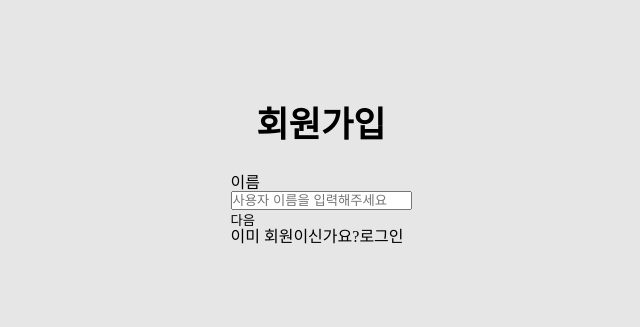
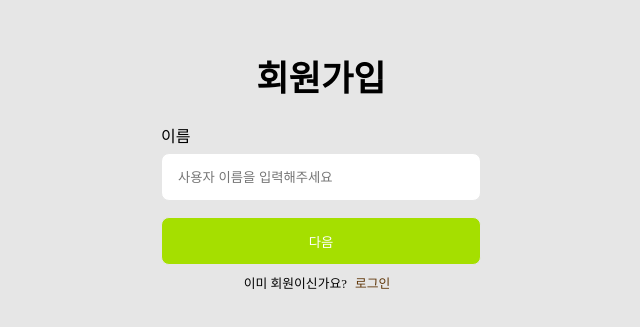
Before and after one commit to AND-SOPT-WEB/TaeWookKim, a React (Vite) app in the folder week4/assignment/week4_assignment/: page /signup in a window 1280 px wide. Shown: the part 239-566 px from the top of the page, without its empty margins (319-959 px from the left). Built offline with nearby package versions, Linux system fonts and the light colour scheme; no server answers.

Commit message:
feat: 회원가입(이름) 구현 완료

```diff
--- a/week4/assignment/week4_assignment/src/pages/SignUp/NamePage.tsx
+++ b/week4/assignment/week4_assignment/src/pages/SignUp/NamePage.tsx
@@ -1,5 +1,6 @@
 import styled from '@emotion/styled';
 import { useNavigate } from 'react-router-dom';
+import { Theme } from '../../styles/Themes';
 
 interface FormData {
   id: string;
@@ -22,23 +23,90 @@ const NamePage = ({ onChange, onNext, value }: NamePageProps) => {
 
   return (
     <div>
-      <h2>이름</h2>
-      <div>
-      <input
+      <H2>이름</H2>
+      <InputContainer>
+        <Input
           type="text"
           placeholder="사용자 이름을 입력해주세요"
           value={value}
           onChange={(e) => onChange('id', e.target.value)}
         />
         {value.length > 8 && <span>이름은 8자 이하로 입력해주세요</span>}
-    </div>
-    <div><button>다음</button></div>
-    <div>
+      </InputContainer>
+      <ButtonContainer>
+        <Button disabled={value.length < 0 || value.length > 8} onClick={onNext}>
+          다음
+        </Button>
+      </ButtonContainer>
+      <LoginContainer>
         <span>이미 회원이신가요?</span>
         <span onClick={MovetoLogin}>로그인</span>
-    </div>
+      </LoginContainer>
     </div>
   );
 };
 
 export default NamePage;
+
+const H2 = styled.h2`
+  ${Theme.font.medium};
+`;
+
+const Input = styled.input`
+  width: 20rem;
+  height: 3rem;
+  margin-top: 0.5rem;
+  border: 1px solid ${Theme.color.Lightgray};
+  border-radius: 0.5rem;
+  padding-left: 1rem;
+`;
+
+const ButtonContainer = styled.div`
+  margin-top: 1rem;
+`;
+
+const Button = styled.button`
+  width: 20rem;
+  height: 3rem;
+  border: 1px solid ${Theme.color.Lightgray};
+  border-radius: 0.5rem;
+  cursor: ${({ disabled }) => (disabled ? 'not-allowed' : 'pointer')};
+  background-color: ${({ disabled }) => (disabled ? Theme.color.Gray : Theme.color.Yellowgreen)};
+  color: ${Theme.color.White};
+  transition: background-color 0.4s ease;
+
+  ${({ disabled }) =>
+    !disabled &&
+    `
+    &:hover {
+      background-color: ${Theme.color.Darkbrown};
+    }
+  `}
+`;
+
+const InputContainer = styled.div`
+  display: flex;
+  flex-direction: column;
+
+  span {
+    ${Theme.font.smallred};
+    margin-top: 0.2rem;
+    margin-left: 0.2rem;
+  }
+`;
+
+const LoginContainer = styled.div`
+  display: flex;
+  justify-content: center;
+  margin-top: 0.8rem;
+
+  span {
+    ${Theme.font.small};
+    margin-right: 0.5rem;
+  }
+
+  span:nth-of-type(2) {
+    color: ${Theme.color.Darkbrown};
+    cursor: pointer;
+  }
+`;
--- a/week4/assignment/week4_assignment/src/styles/Themes.tsx
+++ b/week4/assignment/week4_assignment/src/styles/Themes.tsx
@@ -7,7 +7,8 @@ const color = {
     Red: '#FF0000',
     Lightgray: '#E6E6E6',
     Darkbrown: '#61380B',
-    Lightblack: '#424242'
+    Lightblack: '#424242',
+    Gray: '#BDBDBD'
 };
 
 const font = {
@@ -26,6 +27,18 @@ const font = {
     font-weight: 500;
     line-height: 100%;
   `,
+  smallred: css`
+  font-size: 0.7rem;
+  font-weight: 500;
+  line-height: 160%;
+  color: red;
+  `,
+  small: css`
+  font-size: 0.8rem;
+  font-weight: 500;
+  line-height: 100%;
+  color: black;
+  `
 };
 
 export const Theme = {
```
Lines whose indentation alone changed are shown as unchanged.
